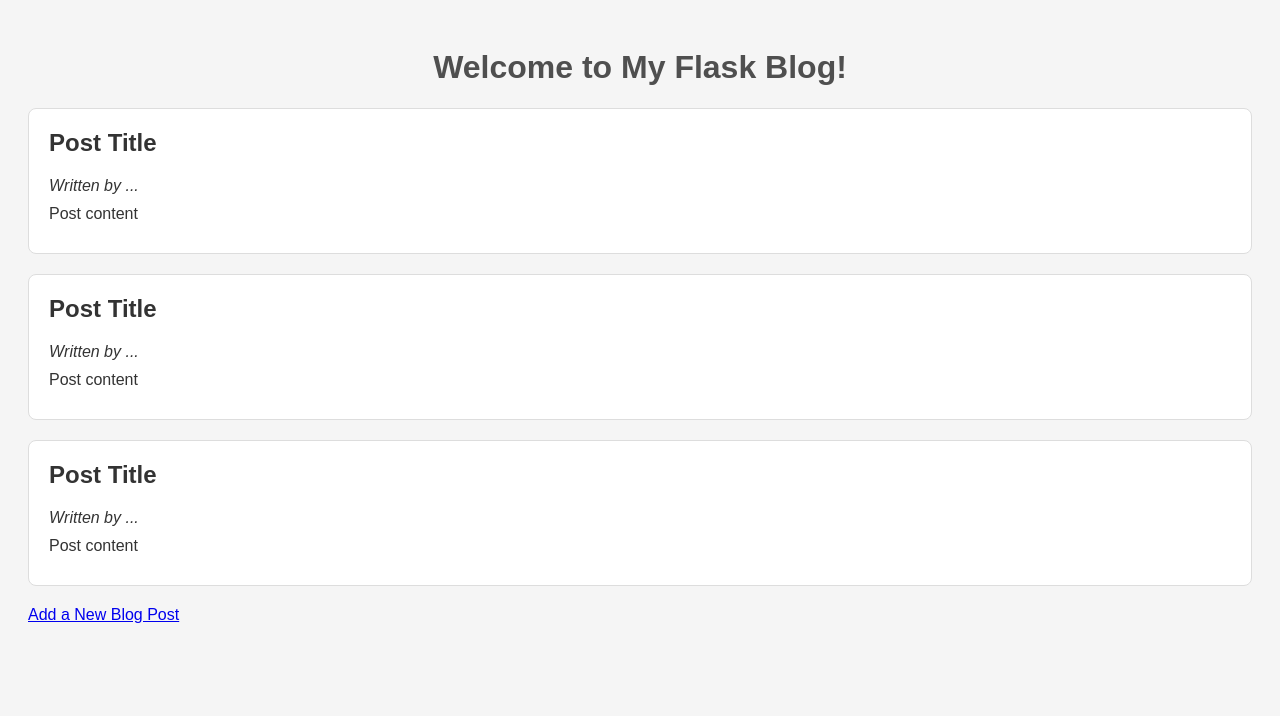
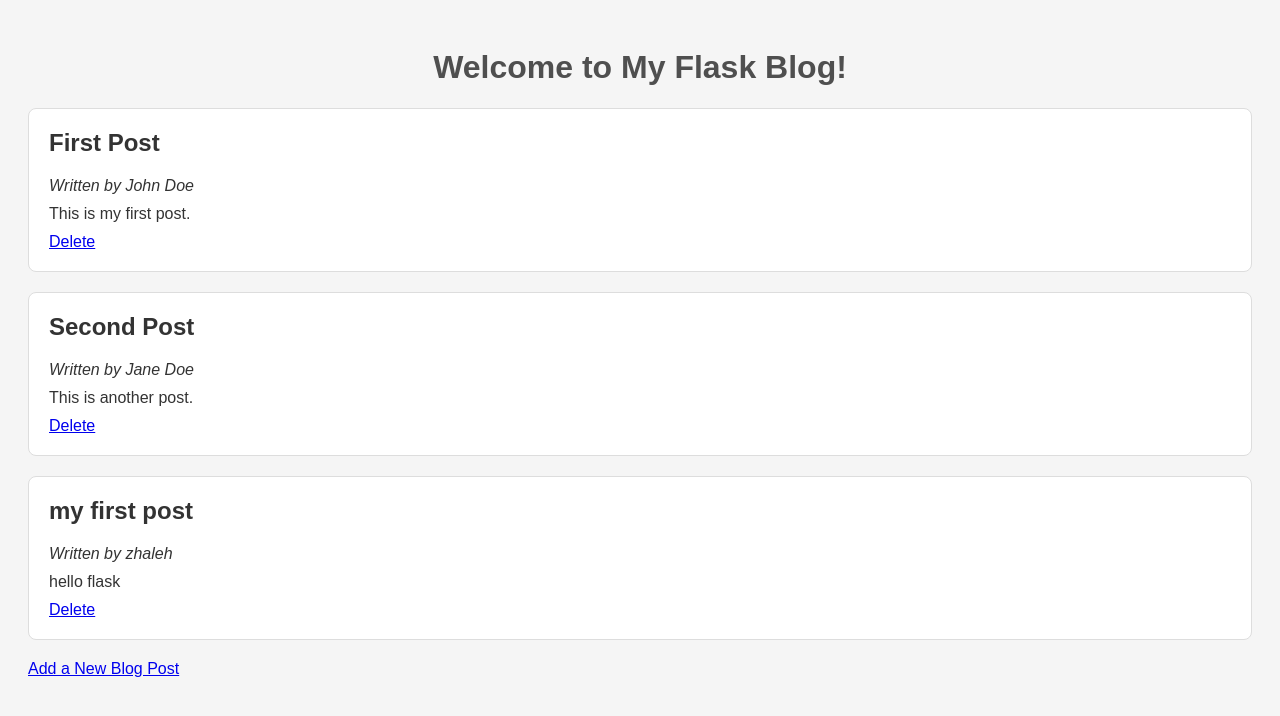
Before and after one commit to salehizhaleh/masterblog, a Flask app: page / in a window 1280 px wide. Shown: the top 716 px of the page. Run offline with Flask 3, Linux system fonts and the light colour scheme.

Commit message:
Add delete blog post route

```diff
--- a/app.py
+++ b/app.py
@@ -38,9 +38,20 @@ def add():
         with open("posts.json", "w") as file:
             json.dump(blog_posts, file, indent=4)
         return redirect(url_for('index'))
-
     return render_template('add.html')
 
 
+@app.route('/delete/<int:post_id>')
+def delete(post_id):
+    with open("posts.json", "r") as file:
+        blog_posts = json.load(file)
+
+    blog_posts = [post for post in blog_posts if post["id"] != post_id]
+
+    with open("posts.json", "w") as file:
+        json.dump(blog_posts, file, indent=4)
+
+    return redirect(url_for('index'))
+
 if __name__ == '__main__':
     app.run(host="0.0.0.0", port=5000, debug=True)
--- a/posts.json
+++ b/posts.json
@@ -16,11 +16,5 @@
         "author": "zhaleh",
         "title": "my first post",
         "content": "hello flask"
-    },
-    {
-        "id": 4,
-        "author": "sam",
-        "title": "test",
-        "content": "test"
     }
 ]
--- a/templates/index.html
+++ b/templates/index.html
@@ -8,21 +8,17 @@
 </head>
 <body>
     <h1>Welcome to My Flask Blog!</h1>
-    <div class="post">
-        <h2>Post Title</h2>
-        <p><em>Written by ...</em></p>
-        <p>Post content</p>
-    </div>
-    <div class="post">
-        <h2>Post Title</h2>
-        <p><em>Written by ...</em></p>
-        <p>Post content</p>
-    </div>
-    <div class="post">
-        <h2>Post Title</h2>
-        <p><em>Written by ...</em></p>
-        <p>Post content</p>
-    </div>
+
+    {% for post in posts %}
+        <div class="post">
+            <h2>{{ post.title }}</h2>
+            <p><em>Written by {{ post.author }}</em></p>
+            <p>{{ post.content }}</p>
+
+            <a href="/delete/{{ post.id }}">Delete</a>
+        </div>
+    {% endfor %}
+
     <a href="/add">Add a New Blog Post</a>
 </body>
 </html>
```
